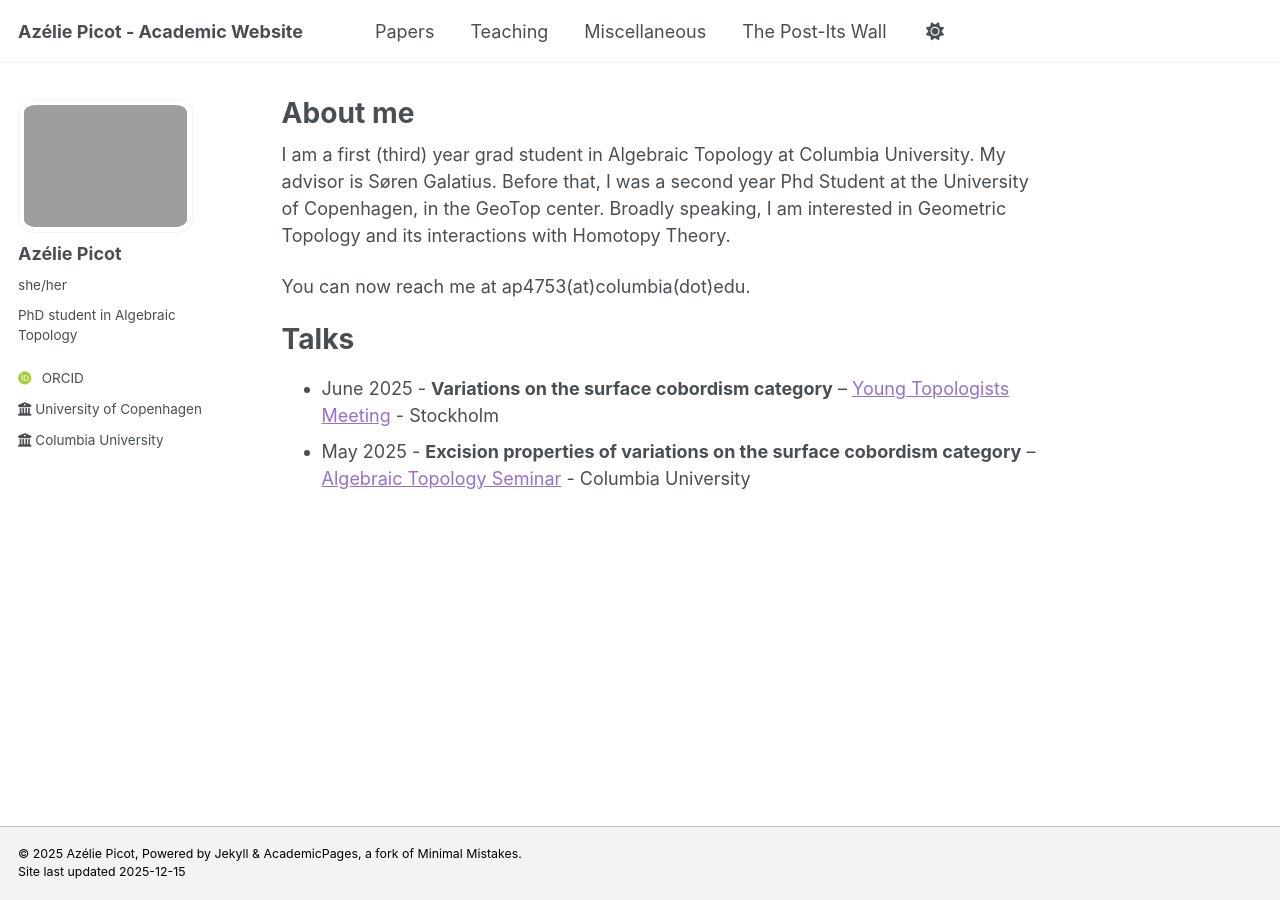
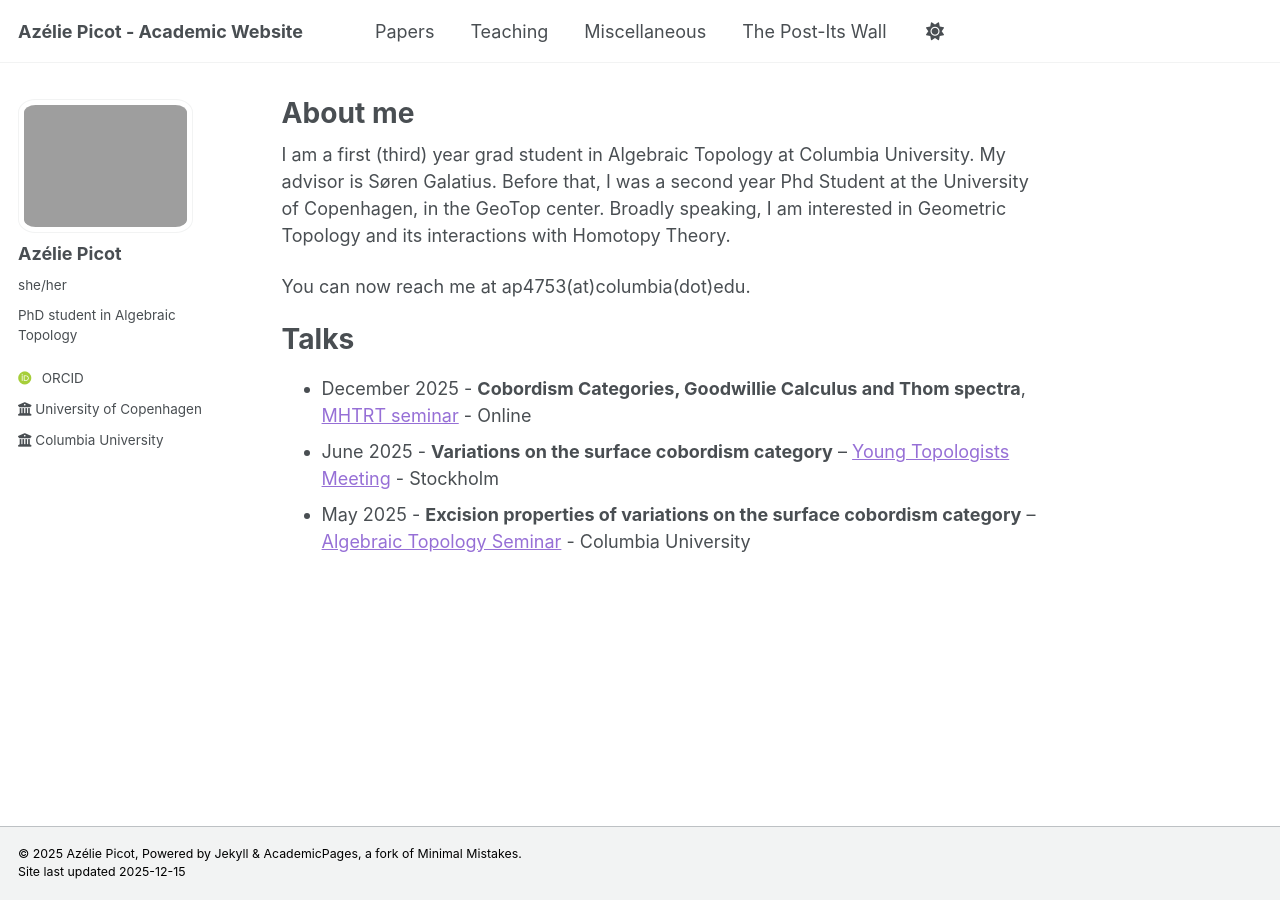
Before and after one commit to azeliepicot/azeliepicot.github.io, a Jekyll site: the page built from _pages/about.md, in a window 1280 px wide. Built offline with Jekyll 4.4.1, drawn with Linux system fonts in a browser that asks for light colours; some web fonts are replaced.

Commit message:
Add upcoming talk details to about page

```diff
--- a/_pages/about.md
+++ b/_pages/about.md
@@ -14,5 +14,6 @@ You can now reach me at ap4753(at)columbia(dot)edu.
 
 # Talks
 
+- December 2025 - **Cobordism Categories, Goodwillie Calculus and Thom spectra**, [MHTRT seminar](https://sites.google.com/view/mhtrt) - Online
 - June 2025 - **Variations on the surface cobordism category** – [Young Topologists Meeting](https://www.math-stockholm.se/en/kalender/konferens/ytm2025-1.1350169) - Stockholm
 - May 2025 - **Excision properties of variations on the surface cobordism category** – [Algebraic Topology Seminar](https://lzyang257.github.io/organization-and-activities/seminar_spring2025/) - Columbia University
```
